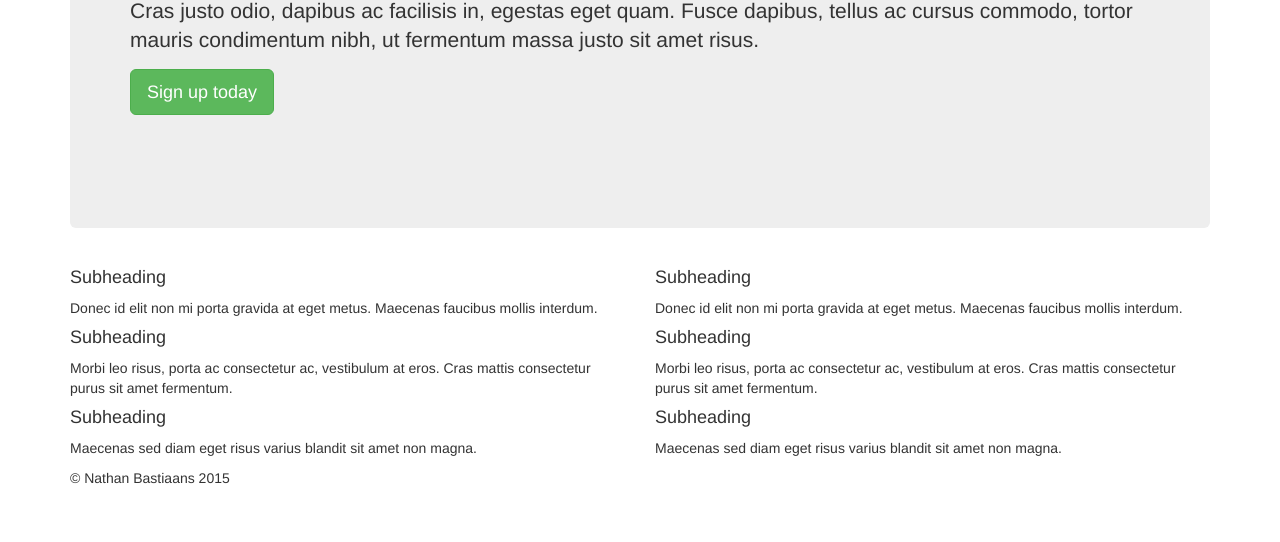
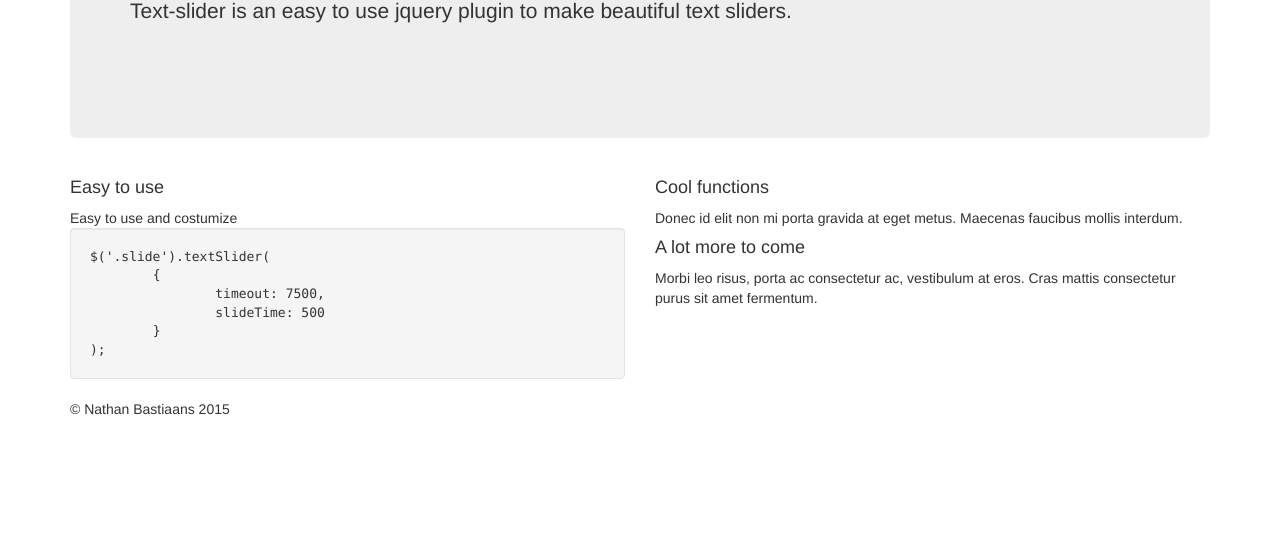
Before and after one commit to NathanBastiaans/text-slider, a plain HTML site: page index.html in a window 1280 px wide. Shown: the part 258-800 px from the top of the page. Drawn offline with nearby package versions, Linux system fonts and the light colour scheme.

Commit message:
Started on the documentation in index

```diff
--- a/index.html
+++ b/index.html
@@ -31,25 +31,25 @@
 
 					<div class="slider-item">
 
-						<h1>Jumbotron heading</h1>
-						<p class="lead">Cras justo odio, dapibus ac facilisis in, egestas eget quam. Fusce dapibus, tellus ac cursus commodo, tortor mauris condimentum nibh, ut fermentum massa justo sit amet risus.</p>
-						<p><a class="btn btn-lg btn-success" href="#" role="button">Sign up today</a></p>
+						<h1>Text slider</h1>
+						<p class="lead">Text-slider is an easy to use jquery plugin to make beautiful text sliders. </p>
 
 					</div>
 
 					<div class="slider-item">
 
-						<h1>Simple heading</h1>
-						<p class="lead">Cras justo odio, dapibus ac facilisis in, egestas eget quam. Fusce dapibus, tellus ac cursus commodo, tortor mauris condimentum nibh, ut fermentum massa justo sit amet risus.</p>
-						<p><a class="btn btn-lg btn-success" href="#" role="button">Sign up today</a></p>
+						<h1>Easy to use</h1>
+						<p class="lead">
+							$('.slide').textSlider();
+							is all you need
+						</p>
 
 					</div>
 
 					<div class="slider-item">
 
-						<h1>Common sense</h1>
-						<p class="lead">Cras justo odio, dapibus ac facilisis in, egestas eget quam. Fusce dapibus, tellus ac cursus commodo, tortor mauris condimentum nibh, ut fermentum massa justo sit amet risus.</p>
-						<p><a class="btn btn-lg btn-success" href="#" role="button">Sign up today</a></p>
+						<h1>Slide trough the night</h1>
+						<p class="lead">Or stop at the last slide</p>
 
 					</div>
 
@@ -59,29 +59,30 @@
 
 			<div class="row">
 
+
 				<div class="col-lg-6">
 
-					<h4>Subheading</h4>
-					<p>Donec id elit non mi porta gravida at eget metus. Maecenas faucibus mollis interdum.</p>
+					<h4>Easy to use</h4>
 
-					<h4>Subheading</h4>
-					<p>Morbi leo risus, porta ac consectetur ac, vestibulum at eros. Cras mattis consectetur purus sit amet fermentum.</p>
+					Easy to use and costumize
+					<pre class="well">
+$('.slide').textSlider(
+	{
+		timeout: 7500,
+		slideTime: 500
+	}
+);</pre>
 
-					<h4>Subheading</h4>
-					<p>Maecenas sed diam eget risus varius blandit sit amet non magna.</p>
 
 				</div>
 
 				<div class="col-lg-6">
 
-					<h4>Subheading</h4>
+					<h4>Cool functions</h4>
 					<p>Donec id elit non mi porta gravida at eget metus. Maecenas faucibus mollis interdum.</p>
 
-					<h4>Subheading</h4>
+					<h4>A lot more to come</h4>
 					<p>Morbi leo risus, porta ac consectetur ac, vestibulum at eros. Cras mattis consectetur purus sit amet fermentum.</p>
-
-					<h4>Subheading</h4>
-					<p>Maecenas sed diam eget risus varius blandit sit amet non magna.</p>
 
 				</div>
 
@@ -97,7 +98,12 @@
 
 		<script>
 			$(document).ready(function () {
-				$('.slide').textSlider();
+				$('.slide').textSlider(
+					{
+						timeout: 7500,
+						slideTime: 500
+					}
+				);
 			});
 		</script>
 
```
